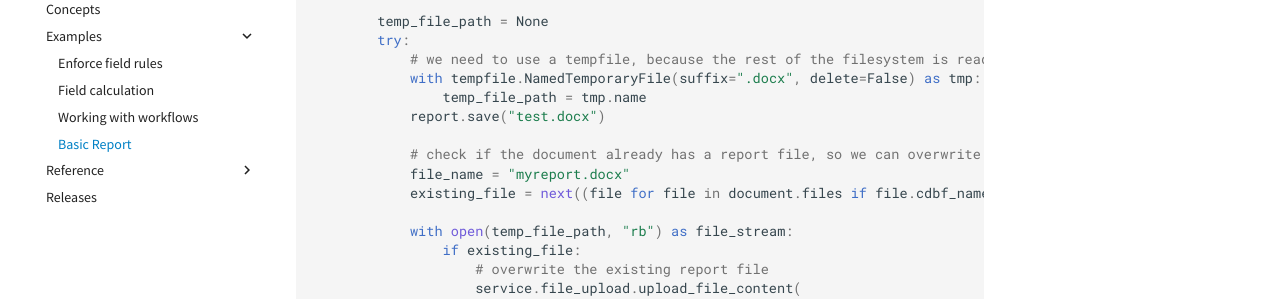
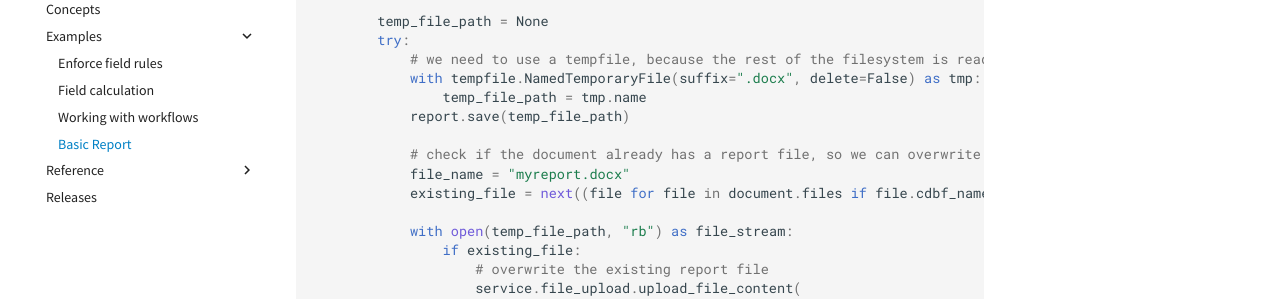
Before and after one commit to cslab/functions-sdk-python, an MkDocs documentation site: the page built from docs/examples/basic_report.md, in a window 1280 px wide and 900 px high, scrolled down 672 px. Shown: the part 153-452 px from the top of the window. Built offline with MkDocs 1.6.1 and Material for MkDocs 9.7.7, drawn with Linux system fonts in a browser that asks for light colours; comment, search, counter and statistics services are not loaded.

Commit message:
Update docs/examples/basic_report.md
Co-authored-by: Copilot <175728472+Copilot@users.noreply.github.com>

```diff
--- a/docs/examples/basic_report.md
+++ b/docs/examples/basic_report.md
@@ -39,7 +39,7 @@ def simple_report(metadata: MetaData, event: CustomOperationDocumentEvent, servi
             # we need to use a tempfile, because the rest of the filesystem is read-only
             with tempfile.NamedTemporaryFile(suffix=".docx", delete=False) as tmp:
                 temp_file_path = tmp.name
-            report.save("test.docx")
+            report.save(temp_file_path)
 
             # check if the document already has a report file, so we can overwrite it
             file_name = "myreport.docx"
```
